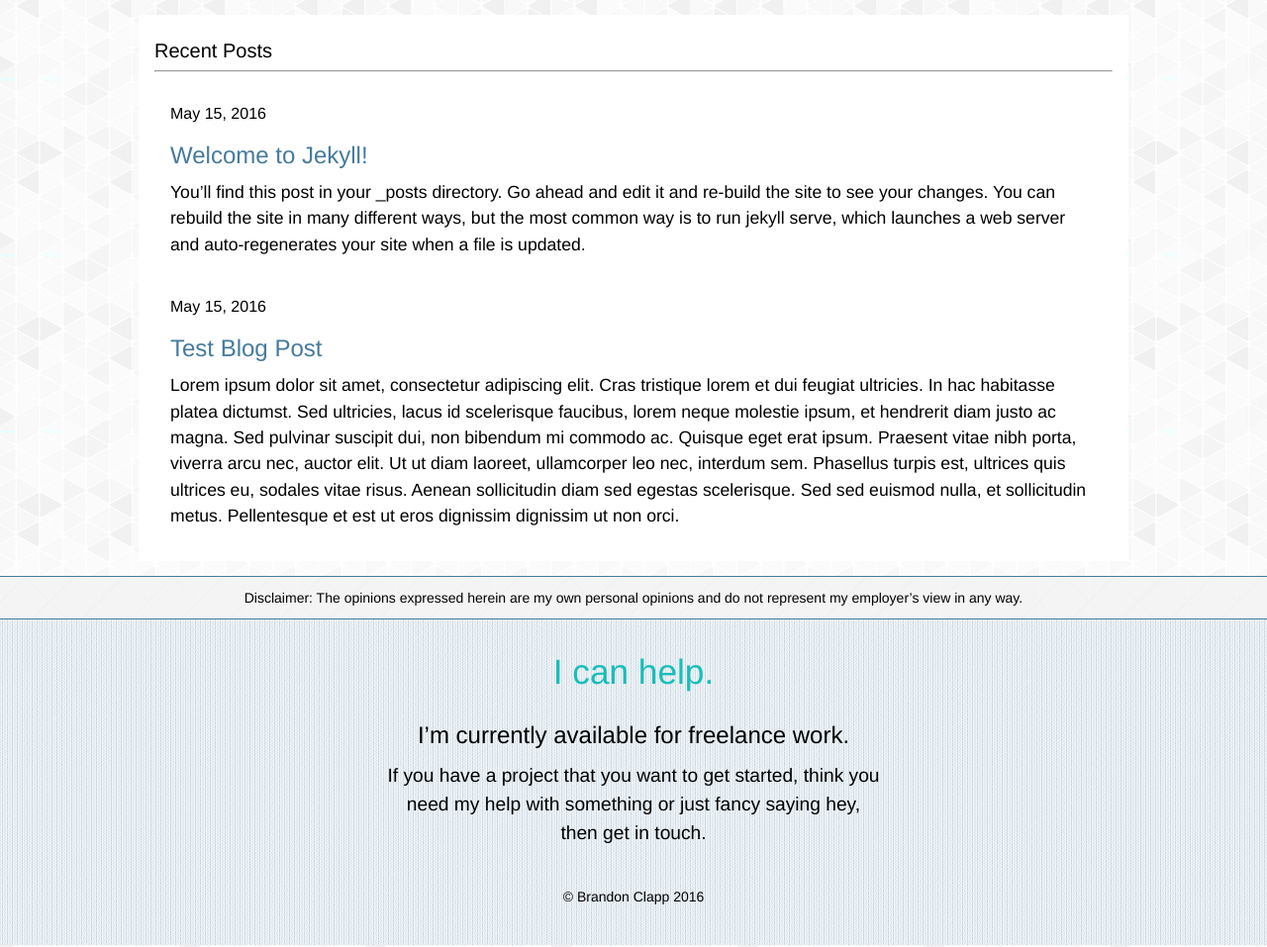
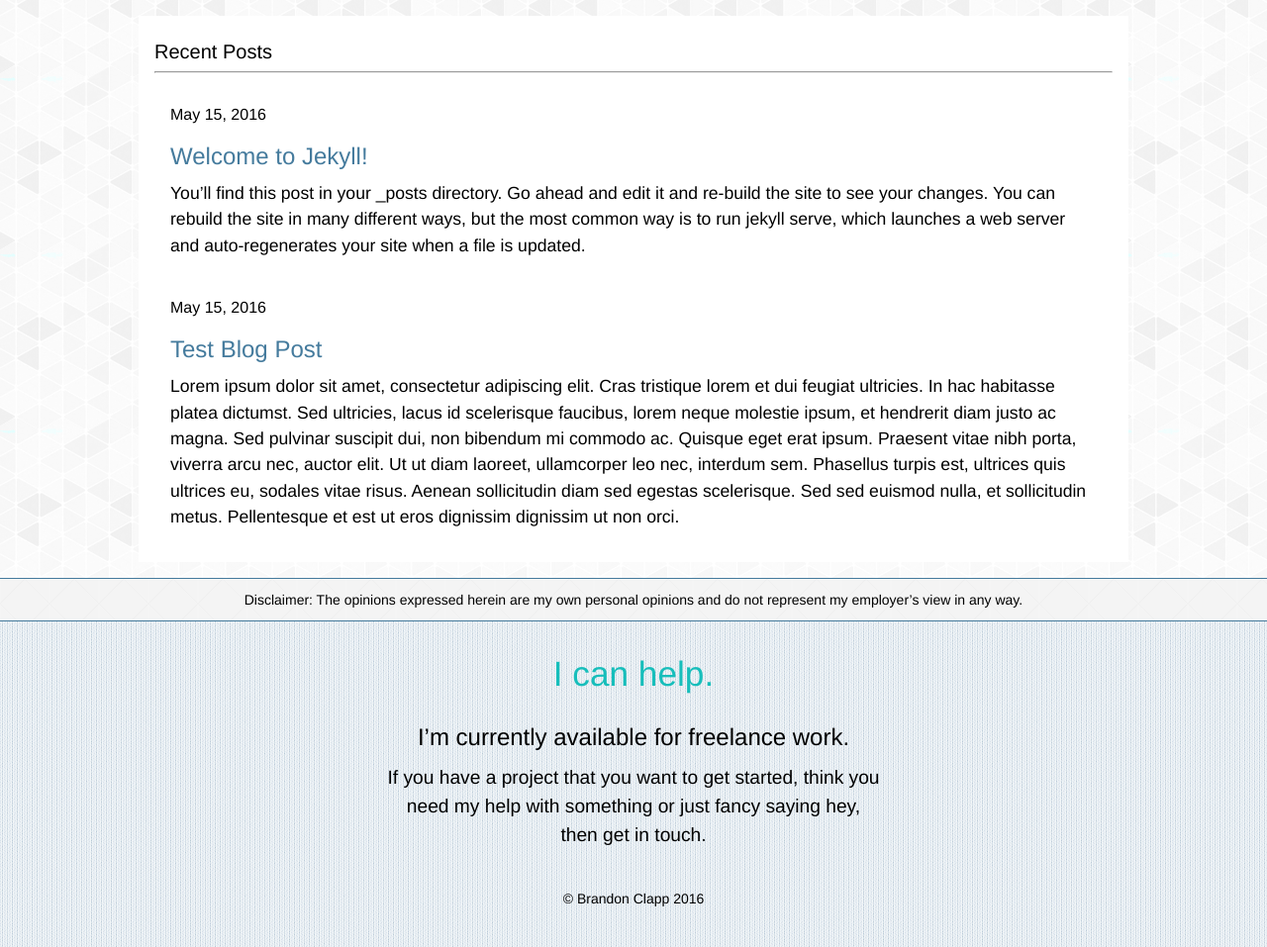
Before and after one commit to BrandonClapp/brandonclapp.github.io, a Jekyll site: the page built from index.html, in a window 1280 px wide. Shown: the part 469-1426 px from the top of the page at 99% size. Built offline with Jekyll 4.4.1, drawn with Linux system fonts in a browser that asks for light colours; some web fonts are replaced.

Commit message:
Apply margin to content instead of banner in order to be more consistent on layouts. Close #22

```diff
--- a/_sass/_banners.scss
+++ b/_sass/_banners.scss
@@ -1,7 +1,7 @@
 $banner-height: 380px;
 
 .banner {
-    margin-bottom: ($spacing-unit/2);
+    // margin-bottom: ($spacing-unit/2);
   padding-top: 1px; // for collapsing margins
   height: $banner-height;
   border-bottom: 5px solid $color4;
--- a/_sass/_layout.scss
+++ b/_sass/_layout.scss
@@ -86,7 +86,7 @@
 
 .content {
    max-width: 1000px;
-   margin: 0 auto;
+   margin: 1em auto;
    padding: 1em;
    box-sizing: border-box;
    background: white;
```
Also changed, not shown: 2 other files.
